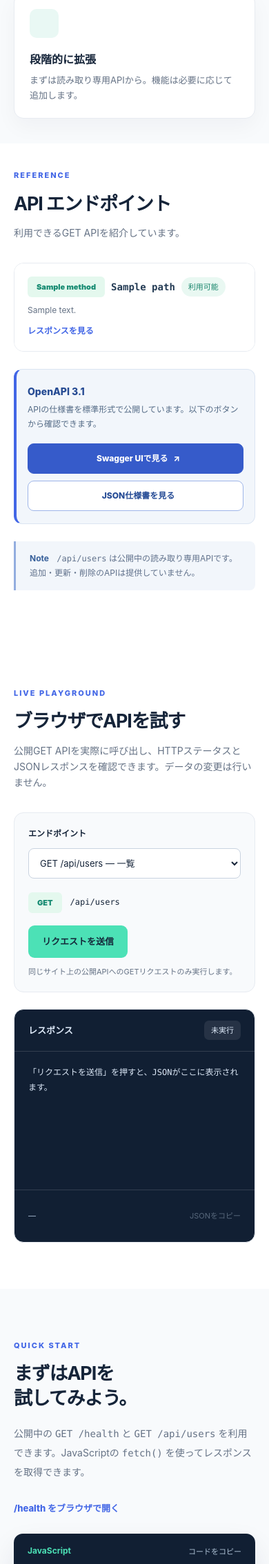
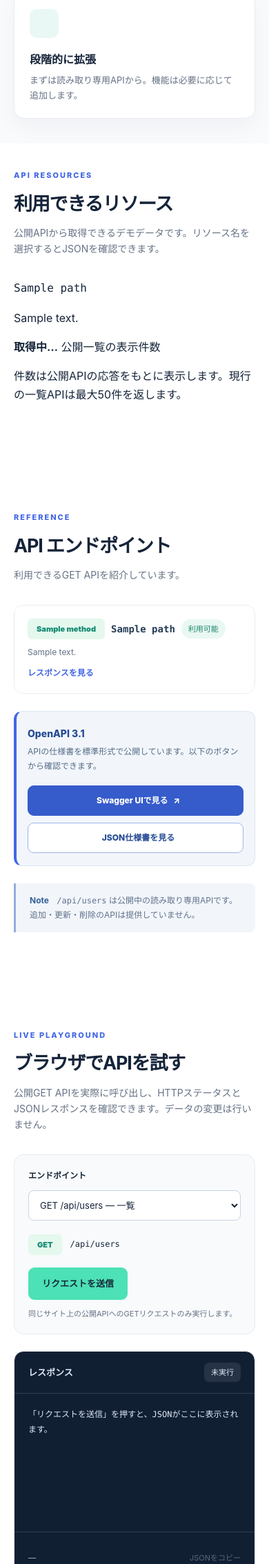
Before and after one commit to iwasaki-hub/ai-workspace-api, a Node project: template views/index.ejs in a window 390 px wide. Shown: the part 1358-3626 px from the top of the page at 69% size. Run offline with Node 20 templates, Linux system fonts and the light colour scheme; the template is opened without the code that fills it: most values are stand-ins (such as "Sample title", 1, 10 or a date in 2020).

Commit message:
feat: add responsive Resources section below feature cards

```diff
--- a/views/index.ejs
+++ b/views/index.ejs
@@ -35,6 +35,39 @@
       <article class="feature-card"><span class="feature-icon"><%- icon("terminal") %></span><h3>シンプルなREST API</h3><p>わかりやすいエンドポイントと標準的なHTTPメソッド。</p></article>
       <article class="feature-card"><span class="feature-icon"><%- icon("json") %></span><h3>JSONレスポンス</h3><p>ブラウザ・JavaScript・モバイルアプリから利用できます。</p></article>
       <article class="feature-card"><span class="feature-icon"><%- icon("layers") %></span><h3>段階的に拡張</h3><p>まずは読み取り専用APIから。機能は必要に応じて追加します。</p></article>
+    </div>
+  </section>
+
+
+  <section class="section resources-section" id="resources" aria-labelledby="resources-heading">
+    <div class="container">
+      <div class="section-heading resources-heading">
+        <div>
+          <span class="section-kicker">API RESOURCES</span>
+          <h2 id="resources-heading">利用できるリソース</h2>
+          <p>公開APIから取得できるデモデータです。リソース名を選択するとJSONを確認できます。</p>
+        </div>
+        <span class="section-count"><%= resources.length %> RESOURCES</span>
+      </div>
+      <div class="resources-list">
+        <% resources.forEach(resource => { %>
+          <article class="resource-row">
+            <span class="resource-icon" aria-hidden="true"><%- icon(resource.icon) %></span>
+            <div class="resource-details">
+              <a class="resource-link" href="<%= resource.path %>" target="_blank" rel="noopener noreferrer">
+                <code><%= resource.path %></code>
+                <%- icon("external") %>
+              </a>
+              <p><%= resource.description %></p>
+            </div>
+            <div class="resource-meta">
+              <strong data-resource-count="<%= resource.countEndpoint %>" data-resource-max="<%= resource.maxDisplayedCount %>" aria-live="polite">取得中…</strong>
+              <span>公開一覧の表示件数</span>
+            </div>
+          </article>
+        <% }) %>
+      </div>
+      <p class="resources-note"><%- icon("info") %> 件数は公開APIの応答をもとに表示します。現行の一覧APIは最大50件を返します。</p>
     </div>
   </section>
 
```
